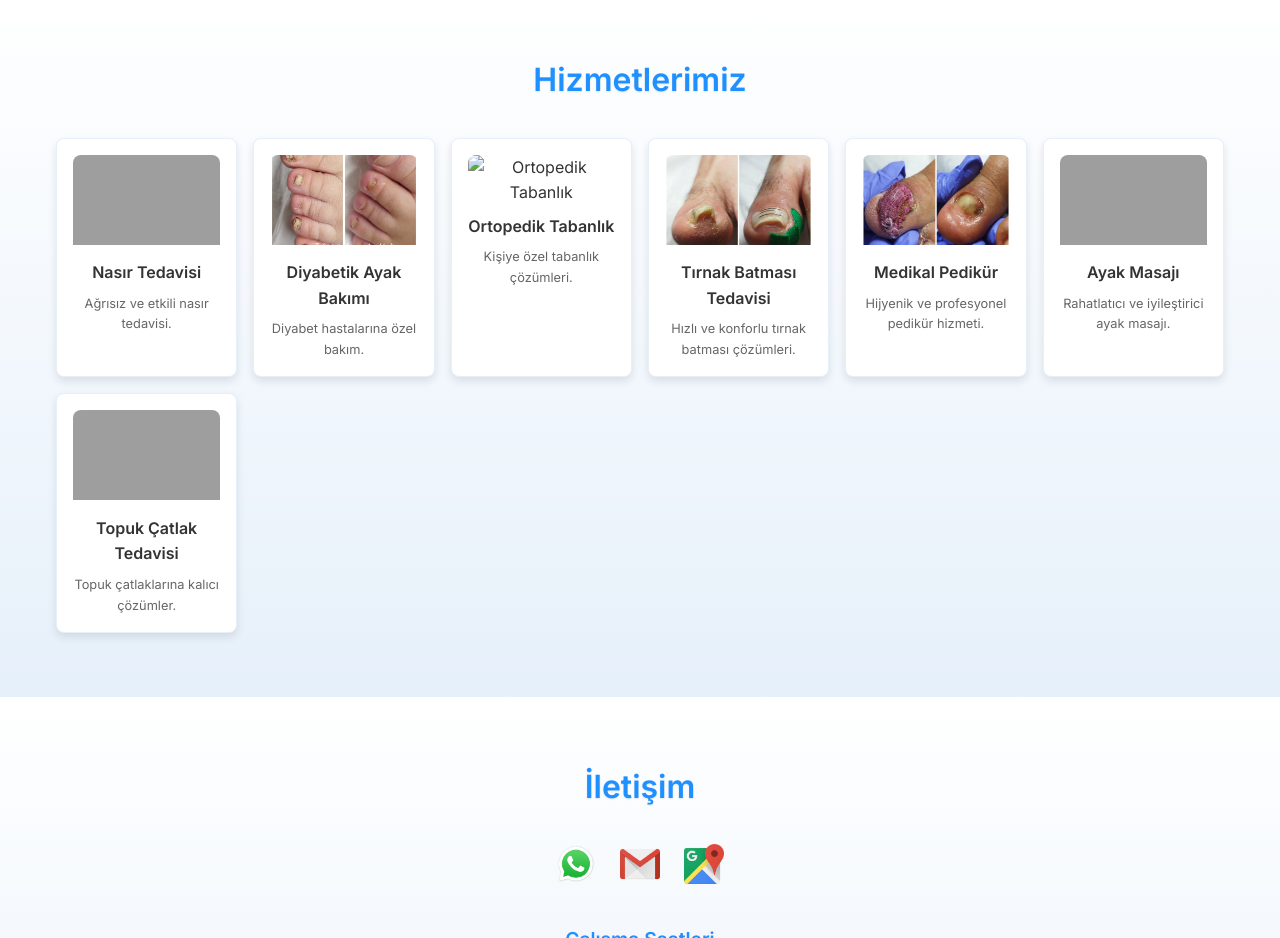
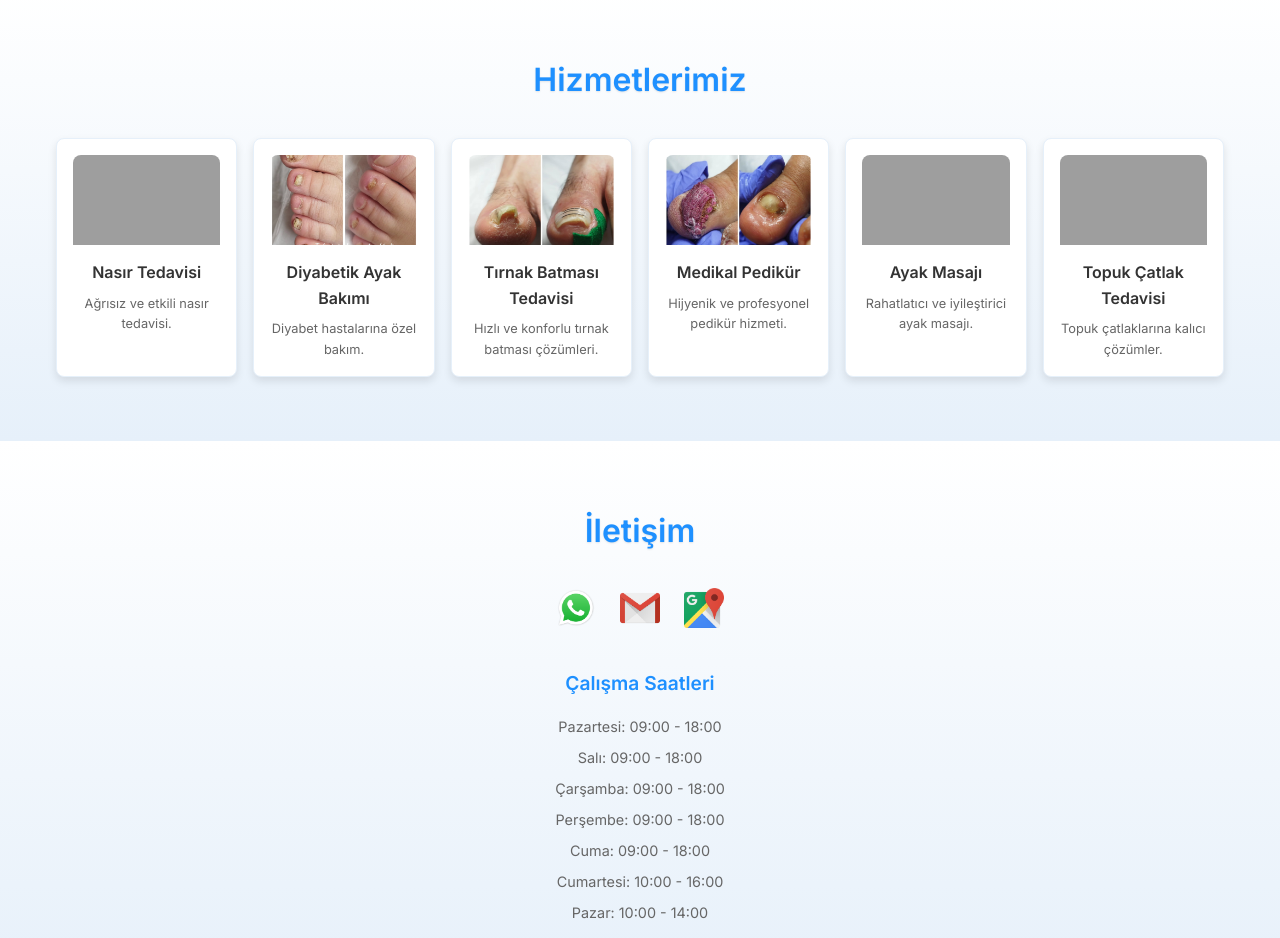
Before and after one commit to podtr/p, a plain HTML site: page index.html in a window 1280 px wide. Shown: the part 1200-2138 px from the top of the page. Drawn offline with nearby package versions, Linux system fonts and the light colour scheme; grey boxes are pictures that could not be loaded.

Commit message:
Update index.html

```diff
--- a/index.html
+++ b/index.html
@@ -62,11 +62,6 @@
                     <img src="hizmet2.jpg" alt="Diyabetik Ayak Bakımı" class="service-img">
                     <h3>Diyabetik Ayak Bakımı</h3>
                     <p>Diyabet hastalarına özel bakım.</p>
-                </div>
-                <div class="service-card" onclick="openModal('modal3')">
-                    <img src="hizmet3.jpg" alt="Ortopedik Tabanlık" class="service-img">
-                    <h3>Ortopedik Tabanlık</h3>
-                    <p>Kişiye özel tabanlık çözümleri.</p>
                 </div>
                 <div class="service-card" onclick="openModal('modal4')">
                     <img src="hizmet4.jpg" alt="Tırnak Batması Tedavisi" class="service-img">
```
